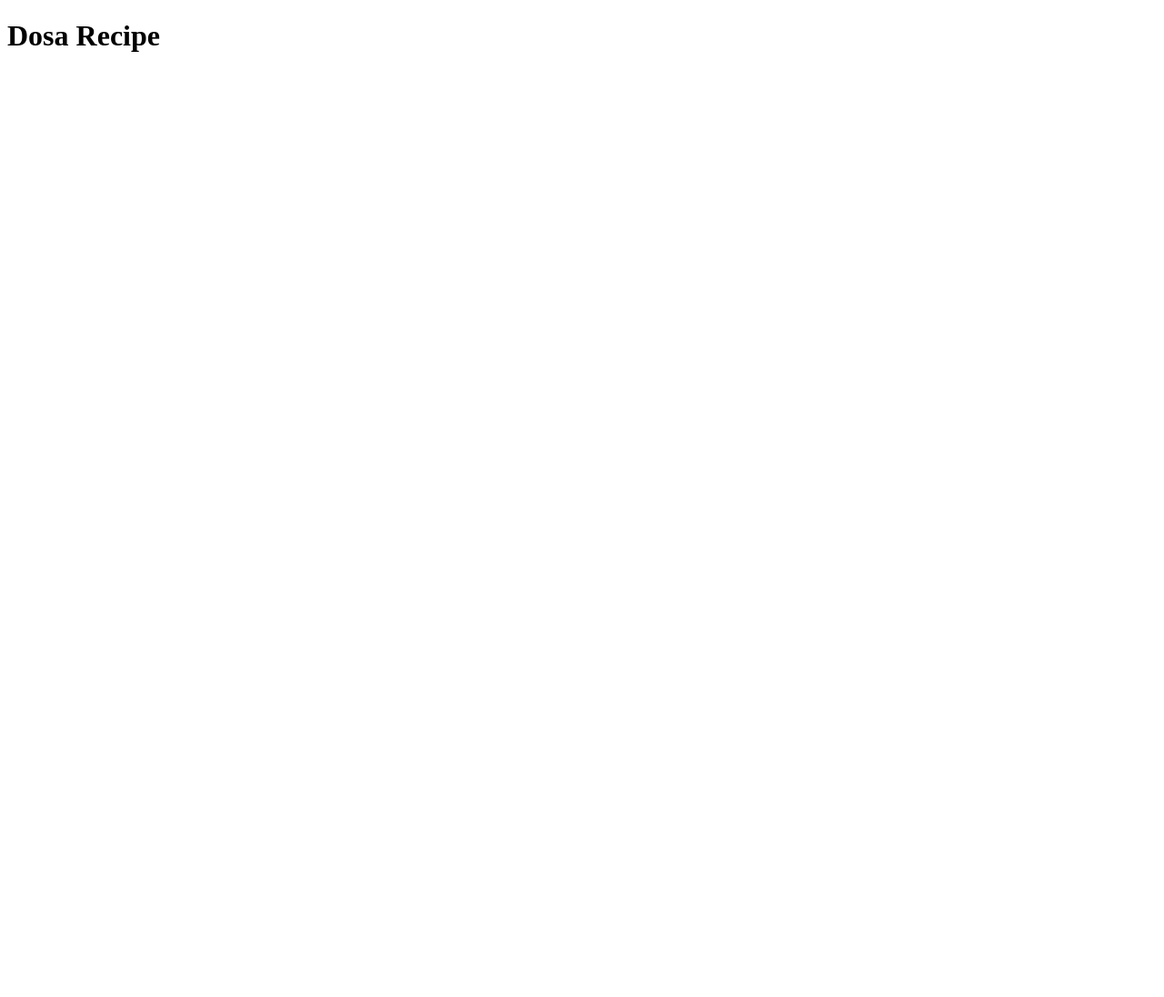
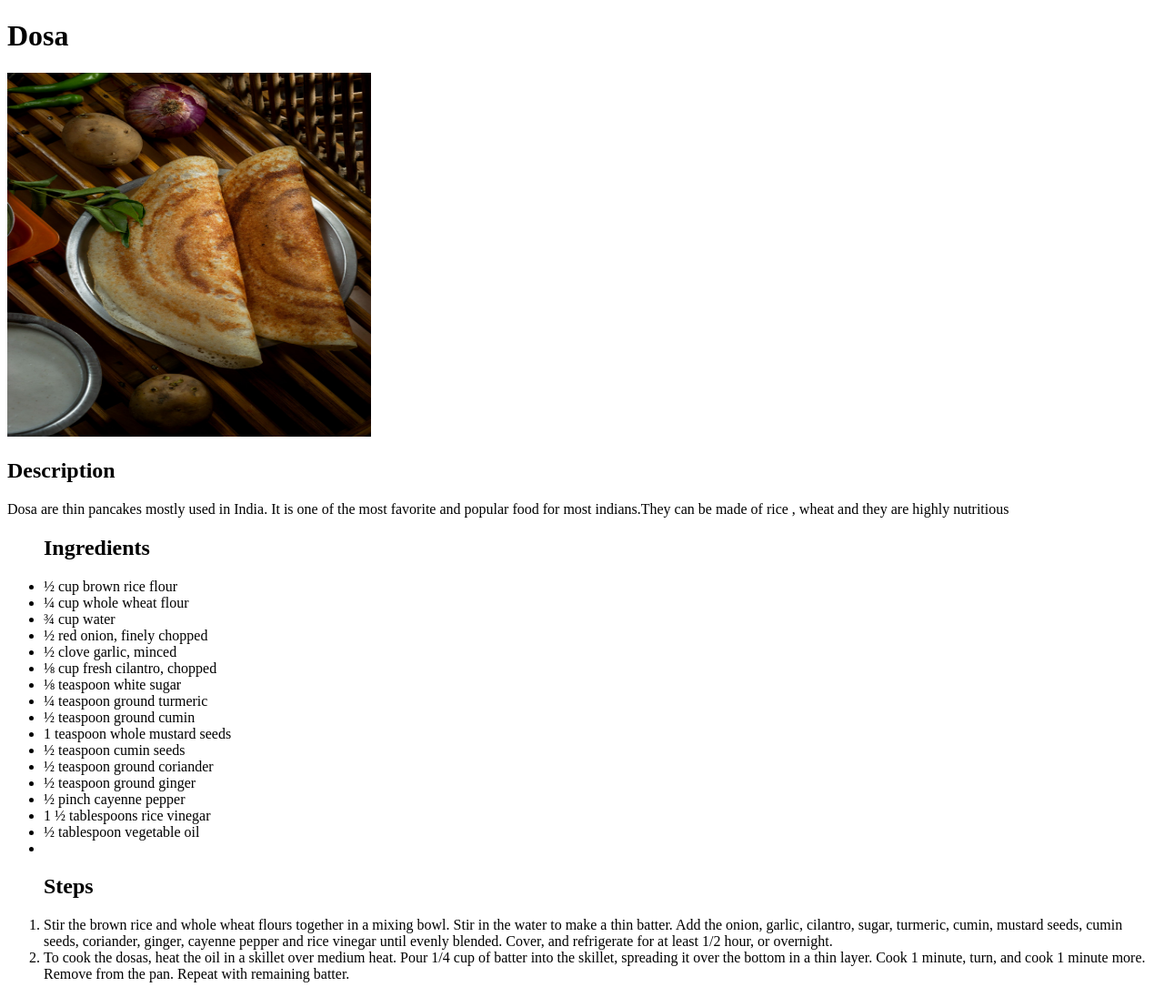
Before and after one commit to CicilVarghese/odin-recipes, a plain HTML site: page recipes/dosa.html in a window 1280 px wide. Shown: the whole page at 91% size. Before the commit the page ends 800 px from the top, so only its background shows below. Drawn offline with Linux system fonts and the light colour scheme.

Commit message:
Add contents in dosa page
We have added the image, description, ingredients and the steps to make
the dosa.

```diff
--- a/recipes/dosa.html
+++ b/recipes/dosa.html
@@ -6,6 +6,36 @@
     <title>Dosa Recipe</title>
 </head>
 <body>
-    <h1>Dosa Recipe</h1>
+    <h1>Dosa</h1>
+    <img src="../images/dosa.jpg" alt="This is an image of dosa" height="400" width="400" >
+
+    <h2>Description</h2>
+    <p>Dosa are thin pancakes mostly used in India. It is one of the most favorite and popular food for most indians.They can be made of rice , wheat and they are highly nutritious</p>
+    <ul><h2>Ingredients</h2>
+        <li>½ cup brown rice flour</li>
+        <li>¼ cup whole wheat flour</li>
+        <li>¾ cup water</li>
+        <li>½ red onion, finely chopped</li>
+        <li>½ clove garlic, minced</li>
+        <li>⅛ cup fresh cilantro, chopped</li>
+        <li>⅛ teaspoon white sugar</li>
+        <li>¼ teaspoon ground turmeric</li>
+        <li>½ teaspoon ground cumin</li>
+        <li>1 teaspoon whole mustard seeds</li>
+        <li>½ teaspoon cumin seeds</li>
+        <li>½ teaspoon ground coriander</li>
+        <li>½ teaspoon ground ginger</li>
+        <li>½ pinch cayenne pepper</li>
+        <li>1 ½ tablespoons rice vinegar</li>
+        <li>½ tablespoon vegetable oil<li>
+</ul>
+<ol>
+    <h2>
+        Steps
+    </h2>
+    <li>Stir the brown rice and whole wheat flours together in a mixing bowl. Stir in the water to make a thin batter. Add the onion, garlic, cilantro, sugar, turmeric, cumin, mustard seeds, cumin seeds, coriander, ginger, cayenne pepper and rice vinegar until evenly blended. Cover, and refrigerate for at least 1/2 hour, or overnight.</li>
+
+    <li>To cook the dosas, heat the oil in a skillet over medium heat. Pour 1/4 cup of batter into the skillet, spreading it over the bottom in a thin layer. Cook 1 minute, turn, and cook 1 minute more. Remove from the pan. Repeat with remaining batter.</li>
+</ol>
 </body>
 </html>
```
